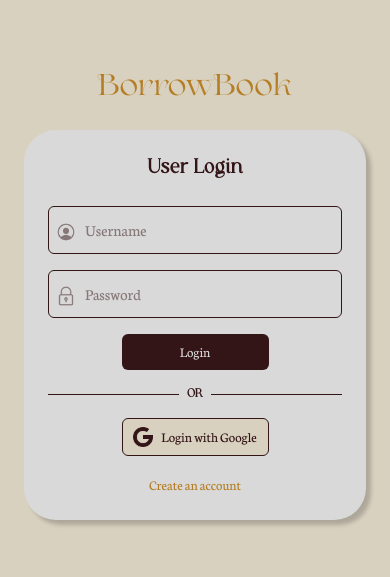
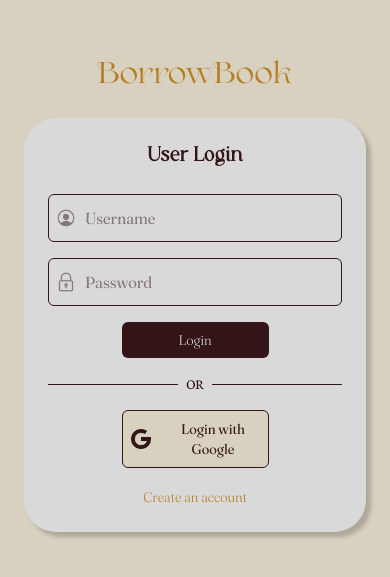
Before and after one commit to victoriaaa111/frontend-internship-2025, a React (Vite) app: page /login in a window 390 px wide. Shown: the part 127-704 px from the top of the page. Built offline with nearby package versions, Linux system fonts and the light colour scheme; no server answers.

Commit message:
Change font on login and signup pages

```diff
--- a/src/components/Login.jsx
+++ b/src/components/Login.jsx
@@ -164,7 +164,7 @@ export default function Login() {
             <img
                 src="./src/assets/profile.png"
                 alt="Person icon for username"
-                className="absolute translate-y-0.5 left-2 w-5 h-5 z-10 opacity-50"
+                className="absolute left-2 w-5 h-5 z-10 opacity-50"
             />
             <input
                 type="text"
@@ -172,7 +172,7 @@ export default function Login() {
                 value={formData.username}
                 onChange={handleChange}
                 placeholder="Username"
-                className="focus:outline-none focus:ring-2 focus:ring-[#331517]/50 px-2 pl-9 text-base font-neuton text-[#331517] w-full h-12 border border-[#331517] rounded-md lg:text-lg"
+                className="focus:outline-none focus:ring-2 focus:ring-[#331517]/50 px-2 pl-9 text-base font-fraunces text-[#331517] w-full h-12 border border-[#331517] rounded-md lg:text-lg"
                 required
             />
           </div>
@@ -182,7 +182,7 @@ export default function Login() {
           <img
               src="./src/assets/lock.png"
               alt="Lock icon for password"
-              className="absolute translate-y-0.5 left-2 w-5 h-5 z-10 opacity-50"
+              className="absolute left-2 w-5 h-5 z-10 opacity-50"
           />
           <input
               type="password"
@@ -190,7 +190,7 @@ export default function Login() {
               value={formData.password}
               onChange={handleChange}
               placeholder="Password"
-              className="focus:outline-none focus:ring-2 focus:ring-[#331517]/50 px-2 pl-9 text-base font-neuton text-[#331517] w-full h-12 border border-[#331517] rounded-md lg:text-lg"
+              className="focus:outline-none focus:ring-2 focus:ring-[#331517]/50 px-2 pl-9 text-base font-fraunces text-[#331517] w-full h-12 border border-[#331517] rounded-md lg:text-lg"
               required
           />
       </div>
@@ -202,7 +202,7 @@ export default function Login() {
           <button
             type="submit"
             disabled={loading}
-            className="w-1/2 bg-[#331517] text-[#D9D9D9] text-sm sm:text-lg py-2 rounded-md font-neuton mx-auto block mb-4 transition-colors duration-200 hover:bg-[#D9D9D9] hover:text-[#331517] focus:outline-none focus:ring-2 focus:ring-[#331517] hover:outline hover:outline-2 hover:outline-[#331517] cursor-pointer"
+            className="w-1/2 bg-[#331517] text-[#D9D9D9] text-sm sm:text-lg py-2 rounded-md font-fraunces-light mx-auto block mb-4 transition-colors duration-200 hover:bg-[#D9D9D9] hover:text-[#331517] focus:outline-none focus:ring-2 focus:ring-[#331517] hover:outline hover:outline-2 hover:outline-[#331517] cursor-pointer"
           >
             {loading ? "Logging in..." : "Login"}
           </button>
@@ -210,7 +210,7 @@ export default function Login() {
           {/* Divider */}
           <div className="flex items-center my-4">
             <hr className="flex-grow border-[#331517]" />
-            <span className="px-2 text-xs sm:text-sm text-[#331517] font-cotta font-bold">OR</span>
+            <span className="px-2 text-sm text-[#331517] font-neuton md:text-xl">OR</span>
             <hr className="flex-grow border-[#331517]" />
           </div>
 
@@ -219,7 +219,7 @@ export default function Login() {
           <div className="w-full text-center mt-4">
 
             <button onClick={()=>navigate('/signup')}>
-              <span className="text-[#B57E25] font-neuton text-sm sm:text-base cursor-pointer">Create an account</span>
+              <span className="text-[#B57E25] font-fraunces-light text-sm sm:text-base cursor-pointer">Create an account</span>
             </button>
 
           </div>
--- a/src/components/OAuthButton.jsx
+++ b/src/components/OAuthButton.jsx
@@ -13,8 +13,8 @@ export default function OAuthButton({type}) {
             onClick={handleGoogleLogin}
             className="w-1/2 mx-auto flex items-center justify-center border border-[#331517] bg-[#D9D1C0] py-2 rounded-md hover:bg-[#D9D9D9] transition duration-200 cursor-pointer"
           >
-            <img src="google.png" alt="Google" className="w-5 h-5 sm:w-6 sm:h-6 mr-2" />
-            <span className="text-[#331517] font-neuton text-sm sm:text-base">{type} with Google</span>
+            <img src="google.png" alt="Google" className="w-5 h-5 sm:w-4 sm:h-4 mx-2" />
+            <span className="text-[#331517] font-fraunces text-sm sm:text-base">{type} with Google</span>
           </button>
   );
 }
--- a/src/components/Signup.jsx
+++ b/src/components/Signup.jsx
@@ -199,7 +199,7 @@ export default function Signup() {
                                 <img
                                     src="./src/assets/profile.png"
                                     alt="Person icon for username"
-                                    className="absolute translate-y-0.5 left-2 w-5.5 h-5.5 z-10 opacity-50"
+                                    className="absolute left-2 w-5.5 h-5.5 z-10 opacity-50"
                                 />
                                 <input
                                     placeholder="Username"
@@ -207,7 +207,7 @@ export default function Signup() {
                                     name="username"
                                     value={formData.username}
                                     onChange={handleChange}
-                                    className="focus:outline-none focus:ring-2 focus:ring-[#331517]/50 px-2 pl-9 text-base font-neuton text-[#331517] w-full h-12 border border-[#331517] rounded-md lg:text-lg"
+                                    className="focus:outline-none focus:ring-2 focus:ring-[#331517]/50 px-2 pl-9 text-base font-fraunces text-[#331517] w-full h-12 border border-[#331517] rounded-md lg:text-lg"
                                 />
                             </div>
                         </div>
@@ -219,7 +219,7 @@ export default function Signup() {
                                 <img
                                     src="./src/assets/mail.png"
                                     alt="Mail icon for email"
-                                    className="absolute translate-y-0.5 left-2.5 w-4.5 h-4.5 z-10 opacity-60"
+                                    className="absolute left-2.5 w-4.5 h-4.5 z-10 opacity-60"
                                 />
                                 <input
                                     placeholder="Email"
@@ -228,7 +228,7 @@ export default function Signup() {
                                     name="email"
                                     value={formData.email}
                                     onChange={handleChange}
-                                    className="focus:outline-none focus:ring-2 focus:ring-[#331517]/50 px-2 pl-9 text-base font-neuton text-[#331517] w-full h-12 border border-[#331517] rounded-md lg:text-lg"
+                                    className="focus:outline-none focus:ring-2 focus:ring-[#331517]/50 px-2 pl-9 text-base font-fraunces text-[#331517] w-full h-12 border border-[#331517] rounded-md lg:text-lg"
                                 />
                             </div>
                         </div>
@@ -238,7 +238,7 @@ export default function Signup() {
                                 <img
                                     src="./src/assets/lock.png"
                                     alt="Lock icon for password"
-                                    className="absolute translate-y-0.5 left-2 w-5 h-5 z-10 opacity-70"
+                                    className="absolute left-2 w-5 h-5 z-10 opacity-70"
                                 />
                                 <input
                                     placeholder="Password"
@@ -247,12 +247,12 @@ export default function Signup() {
                                     name="password"
                                     value={formData.password}
                                     onChange={handleChange}
-                                    className="focus:outline-none focus:ring-2 focus:ring-[#331517]/50 px-2 pl-9 text-base font-neuton text-[#331517] w-full h-12 border border-[#331517] rounded-md lg:text-lg"
+                                    className="focus:outline-none focus:ring-2 focus:ring-[#331517]/50 px-2 pl-9 text-base font-fraunces text-[#331517] w-full h-12 border border-[#331517] rounded-md lg:text-lg"
                                 />
                             </div>
                         </div>
                     </div>
-                    <button type="submit" className="hover:bg-[#D9D9D9] hover:text-[#331517] border border-[#331517] max-w-45 w-full bg-[#331517] font-neuton-light text-[#D9D9D9] rounded-md mt-4 text-base py-2
+                    <button type="submit" className="hover:bg-[#D9D9D9] hover:text-[#331517] border border-[#331517] max-w-45 w-full bg-[#331517] font-fraunces-light text-[#D9D9D9] rounded-md mt-4 text-base py-2
                 md:max-w-[228px] md:text-xl md:mt-6 cursor-pointer transition-colors duration-200">
                         Create Account
                     </button>
@@ -265,7 +265,7 @@ export default function Signup() {
                         <OAuthButton type="Sign Up"/>
 
 
-                    <button onClick={()=>navigate('/login')} className="font-neuton-light text-sm mt-2 md:text-lg md:mb-8 cursor-pointer hover:text-[#331517] transition-colors duration-200">Sign in to your account</button>
+                    <button onClick={()=>navigate('/login')} className="font-fraunces-light text-sm mt-2 md:text-lg md:mb-8 cursor-pointer hover:text-[#331517] transition-colors duration-200">Sign in to your account</button>
                 </form>
             </div>
 
--- a/src/index.css
+++ b/src/index.css
@@ -35,12 +35,28 @@
     font-style: light;
 }
 
+@font-face {
+    font-family: 'Fraunces-Light';
+    src: url('./assets/fonts/Fraunces-Light.ttf') format('truetype');
+    font-weight: 300;
+    font-style: light;
+}
+
+@font-face {
+    font-family: 'Fraunces-Regular';
+    src: url('./assets/fonts/Fraunces-Regular.ttf') format('truetype');
+    font-weight: 400;
+    font-style: normal;
+}
+
 @theme{
     --font-neuton: Neuton, "sans-serif";
     --font-erotique: Erotique, "sans-serif";
     --font-neuton-light: Neuton-Light, "sans-serif";
     --font-erotique-bold: Erotique-Bold, "sans-serif";
     --font-cotta: Cotta, "sans-serif";
+    --font-fraunces-light: Fraunces-Light, "sans-serif";
+    --font-fraunces: Fraunces-Regular, "sans-serif";
 }
 html, body, #root {
     height: 100%;
```
Also changed, not shown: src/assets/fonts/Fraunces-Light.ttf (added), src/assets/fonts/Fraunces-Regular.ttf (added).
